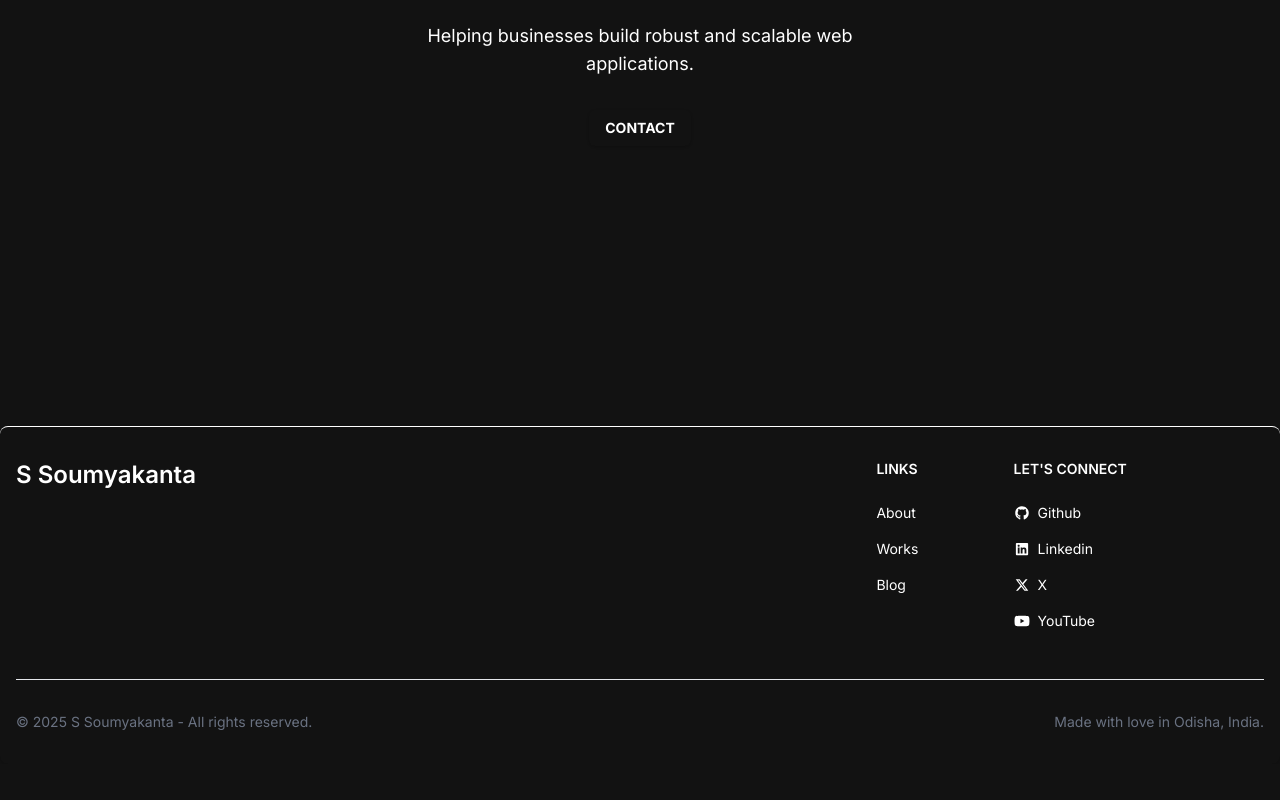
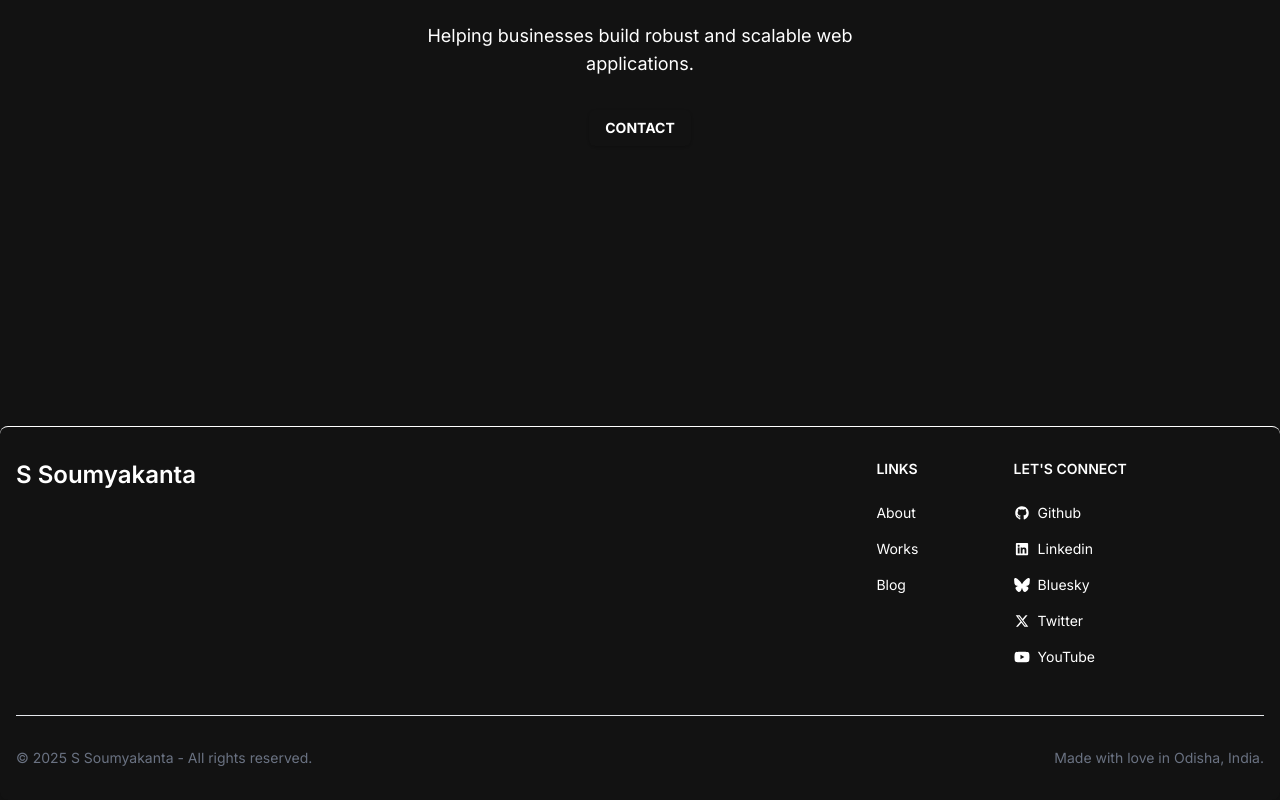
Before and after one commit to s-soumyakanta/s-soumyakanta, a Next.js app: page / in a window 1280 px wide. Shown: the part 390-1190 px from the top of the page. Before the commit the page ends 1154 px from the top, so only its background shows below. Built offline with nearby package versions, Linux system fonts and the light colour scheme.

Commit message:
add bluesky social app

```diff
--- a/src/components/footer.tsx
+++ b/src/components/footer.tsx
@@ -5,7 +5,8 @@ import {
     faGithub,
     faLinkedin,
     faXTwitter,
-    faYoutube
+    faYoutube,
+    faBluesky
 } from '@fortawesome/free-brands-svg-icons';
 import CurrentYear from "./cureent-year";
 
@@ -73,13 +74,24 @@ export default function Footer() {
                                 </li>
                                 <li className="mb-4">
                                     <a
+                                        href="https://bsky.app/profile/s-soumyakanta.com"
+                                        className="hover:underline flex items-center gap-2"
+                                        target="_blank"
+                                        rel="noopener noreferrer"
+                                    >
+                                        <FontAwesomeIcon icon={faBluesky} className="w-4 h-4" />
+                                        Bluesky
+                                    </a>
+                                </li>
+                                <li className="mb-4">
+                                    <a
                                         href="https://twitter.com/s_soumyakanta"
                                         className="hover:underline flex items-center gap-2"
                                         target="_blank"
                                         rel="noopener noreferrer"
                                     >
                                         <FontAwesomeIcon icon={faXTwitter} className="w-4 h-4" />
-                                        X
+                                        Twitter
                                     </a>
                                 </li>
                                 <li className="mb-4">
```
